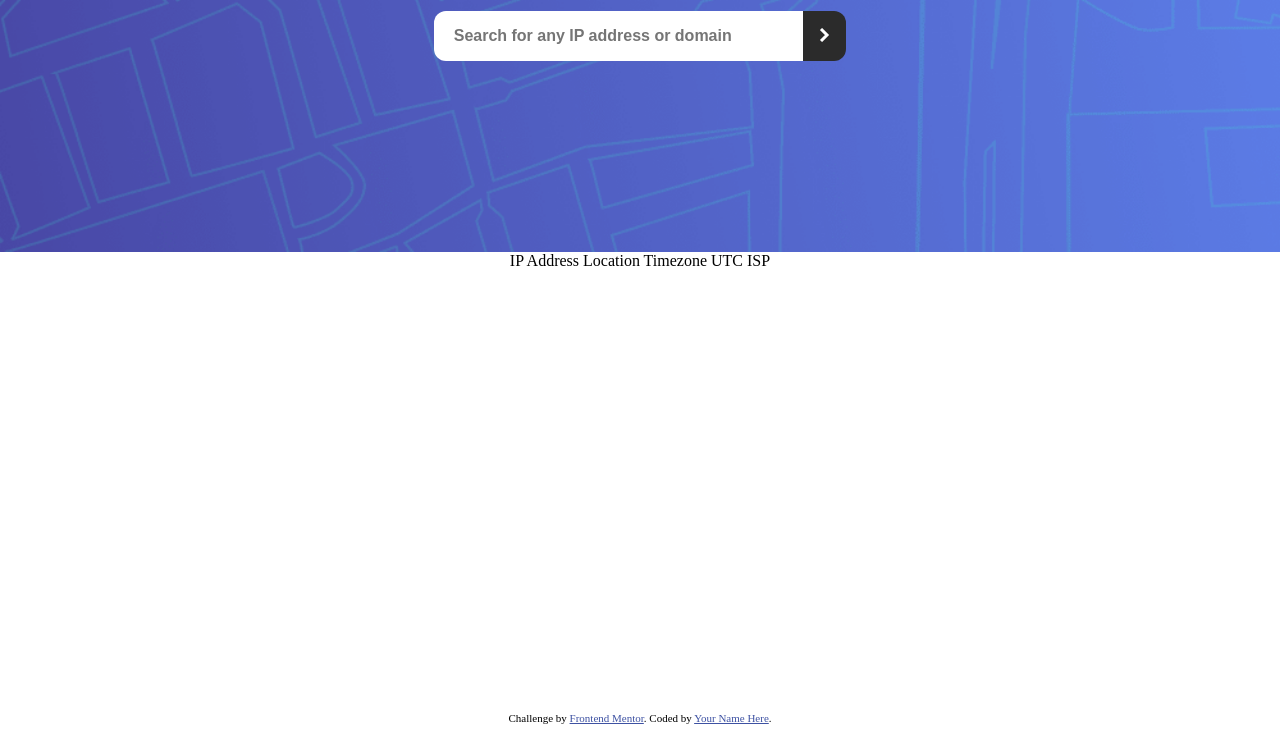
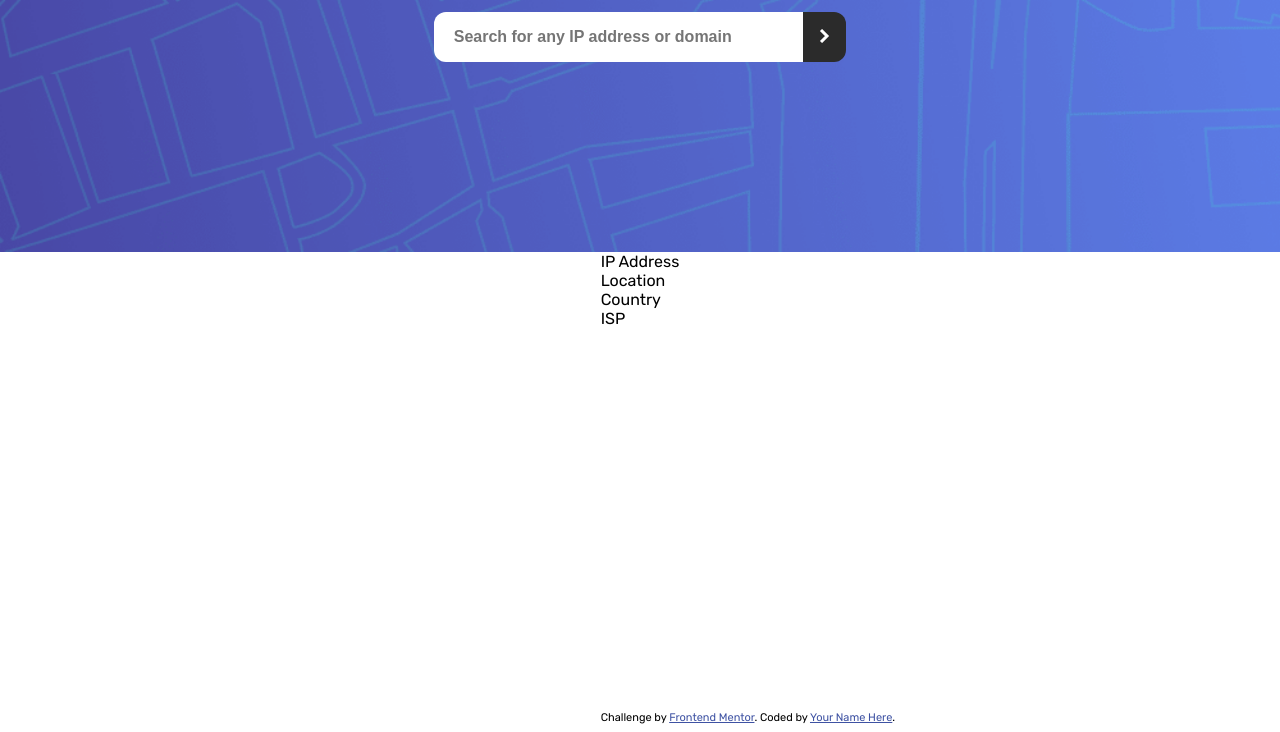
Before and after one commit to shoneriki/ip-address-tracker, a plain HTML site: page index.html in a window 1280 px wide. Shown: the part 68-800 px from the top of the page. Drawn offline with Linux system fonts and the light colour scheme.

Commit message:
font-family applied

```diff
--- a/index.html
+++ b/index.html
@@ -19,15 +19,26 @@
       <button type="submit" name="ip input submit"><img src="./images/icon-arrow.svg" alt="submit"></button>
     </form>
   </div>
+  <div class="map-info">
+  <div class="infos">
+    <div class="item">
+      <label for="ip">IP Address</label>
+      <h3 id="ip"></h3>
+    </div>
+    <div class="item">
+      <label for="location">Location</label>
+      <h3 id="location"></h3>
+    </div>
+    <div class="item">
+      <label for="country">Country</label>
+      <h3 id="country"></h3>
+    </div>
+    <div class="item">
+      <label for="country">ISP</label>
+      <h3 id="isp"></h3>
+    </div>
+  </div>
 
-
-
-
-  IP Address
-  Location
-  Timezone
-    UTC <!-- add offset value dynamically using the API -->
-  ISP
 
   <footer class="attribution">
     Challenge by <a href="https://www.frontendmentor.io?ref=challenge" target="_blank">Frontend Mentor</a>.
--- a/styles.css
+++ b/styles.css
@@ -1,7 +1,13 @@
+@import url('https://fonts.googleapis.com/css2?family=Rubik:wght@400;500;700&display=swap');
+
 * {
   box-sizing: border-box;
   margin: 0;
   padding: 0;
+}
+
+:root {
+  --font-family:'Rubik', sans-serif;;
 }
 
 body {
@@ -9,6 +15,7 @@ body {
   display: flex;
   flex-direction: column;
   align-items: center;
+  font-family: var(--font-family);
 }
 
 .upper-banner {
@@ -33,7 +40,7 @@ body {
   border: none;
   width: 30%;
   border-radius: 12px 0 0 12px;
-  font-size: 1rem;
+  font-size: 16px;
   font-weight: 600;
   cursor: pointer;
   color: white;
@@ -53,6 +60,12 @@ form button {
   padding:8px 16px;
 }
 
+.map-info {
+  position: relative;
+}
+
+
+
 
 footer {
   position: fixed;
```
